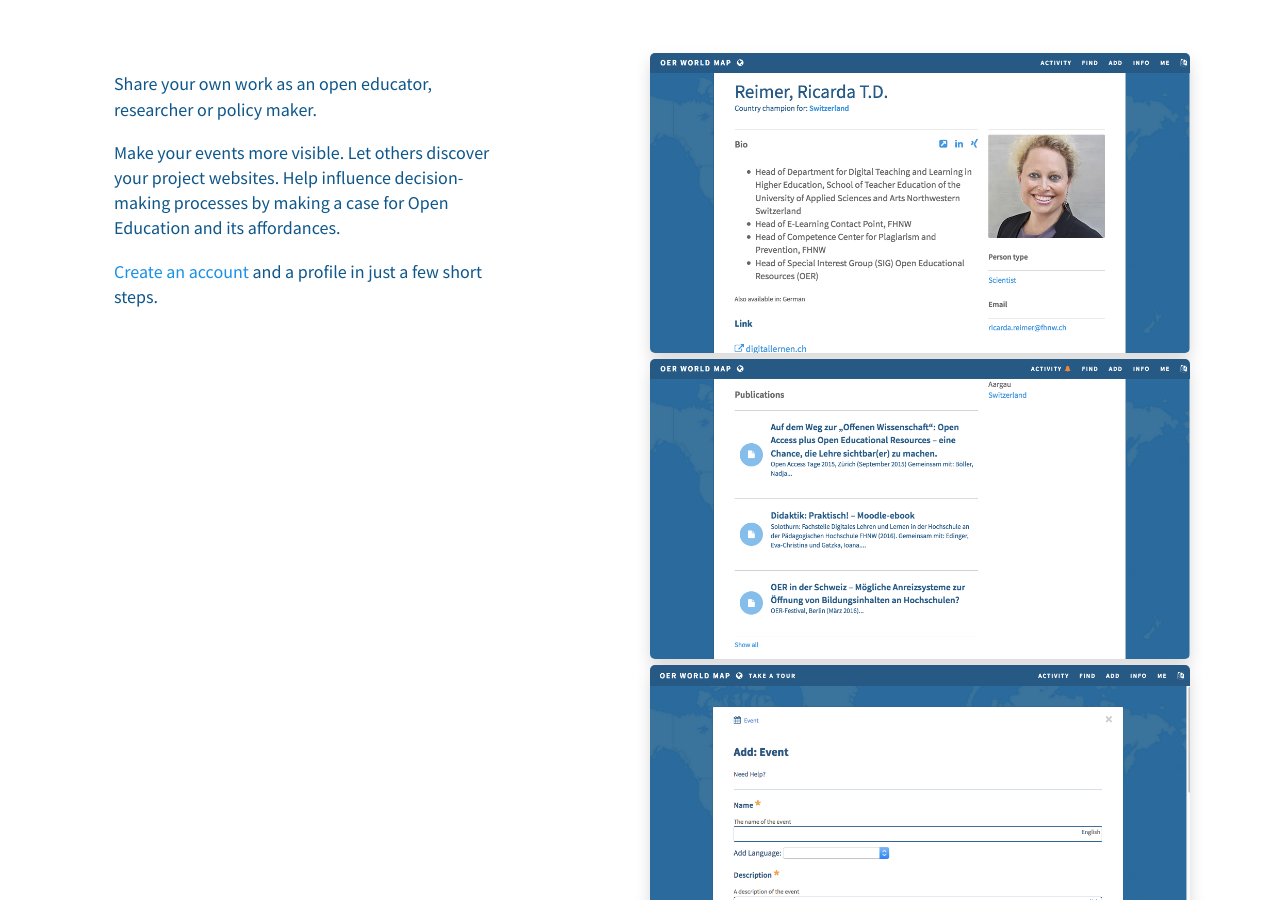
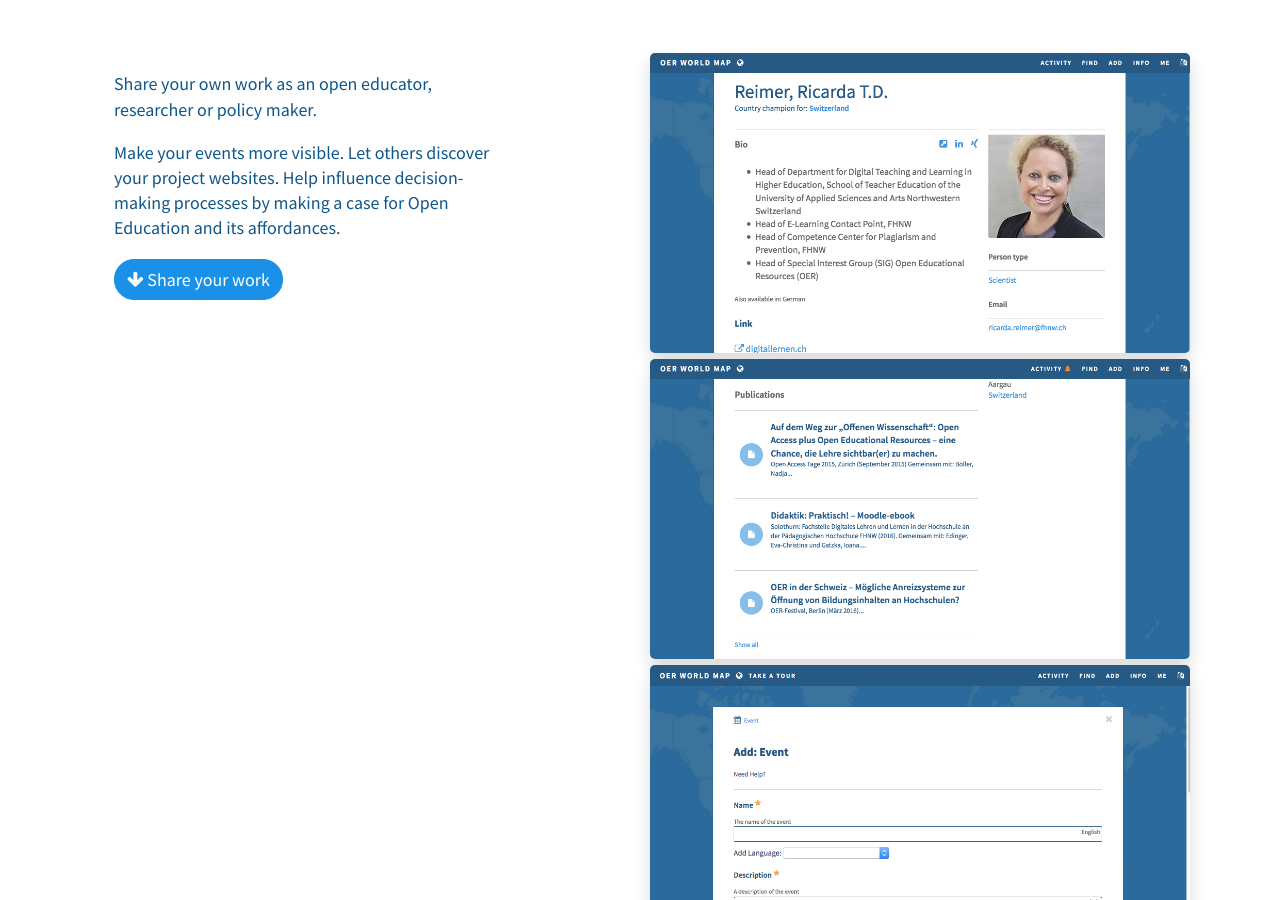
Before and after one commit to hbz/oerworldmap-ui, a Jekyll site: the page built from docs/index.html, in a window 1280 px wide and 900 px high, scrolled down 3741 px. Built offline with Jekyll 4.4.1, drawn with Linux system fonts in a browser that asks for light colours; nearby versions of some CDN libraries; comment, search, counter and statistics services are not loaded; a style sheet for code colours, icons or effects is not loaded; some of the changed text lies outside the part shown.

Commit message:
Update index.html

```diff
--- a/docs/index.html
+++ b/docs/index.html
@@ -1158,7 +1158,13 @@ class: landing
       <div class="info">
         <p>Share your own work as an open educator, researcher or policy maker.</p>
         <p>Make your events more visible. Let others discover your project websites. Help influence decision-making processes by making a case for Open Education and its affordances.</p>
-        <a href="/auth/realms/oerworldmap/protocol/openid-connect/registrations?client_id=account&response_type=code&scope=openid email&redirect_uri=/.login">Create an account</a> and a profile in just a few short steps.
+        <span style="display:none;"><a href="/auth/realms/oerworldmap/protocol/openid-connect/registrations?client_id=account&response_type=code&scope=openid email&redirect_uri=/.login">Create an account</a> and a profile in just a few short steps.</span>
+
+        <a href="#explanation" class="btnLanding">
+            <i class="fa fa-arrow-down"></i>
+            Share your work
+          </a>
+
       </div>
 
       <div>
@@ -1204,11 +1210,11 @@ class: landing
     </div>
 
     <div class="center">
-      <h3 style="text-align:center;">Ready?</h3>
+      <h4 style="text-align:center;">Ready?</h4>
 
       <div class="buttons">
           <a href="/auth/realms/oerworldmap/protocol/openid-connect/registrations?client_id=account&response_type=code&scope=openid email&redirect_uri=/.login" class="btnLanding">Create an account</a>
-          <a href="/resource/" class="btnLanding clear">Browse the OER World Map</a>
+          <a style="display:none;" href="/resource/" class="btnLanding clear">Browse the OER World Map</a>
       </div>
     </div>
 
```
